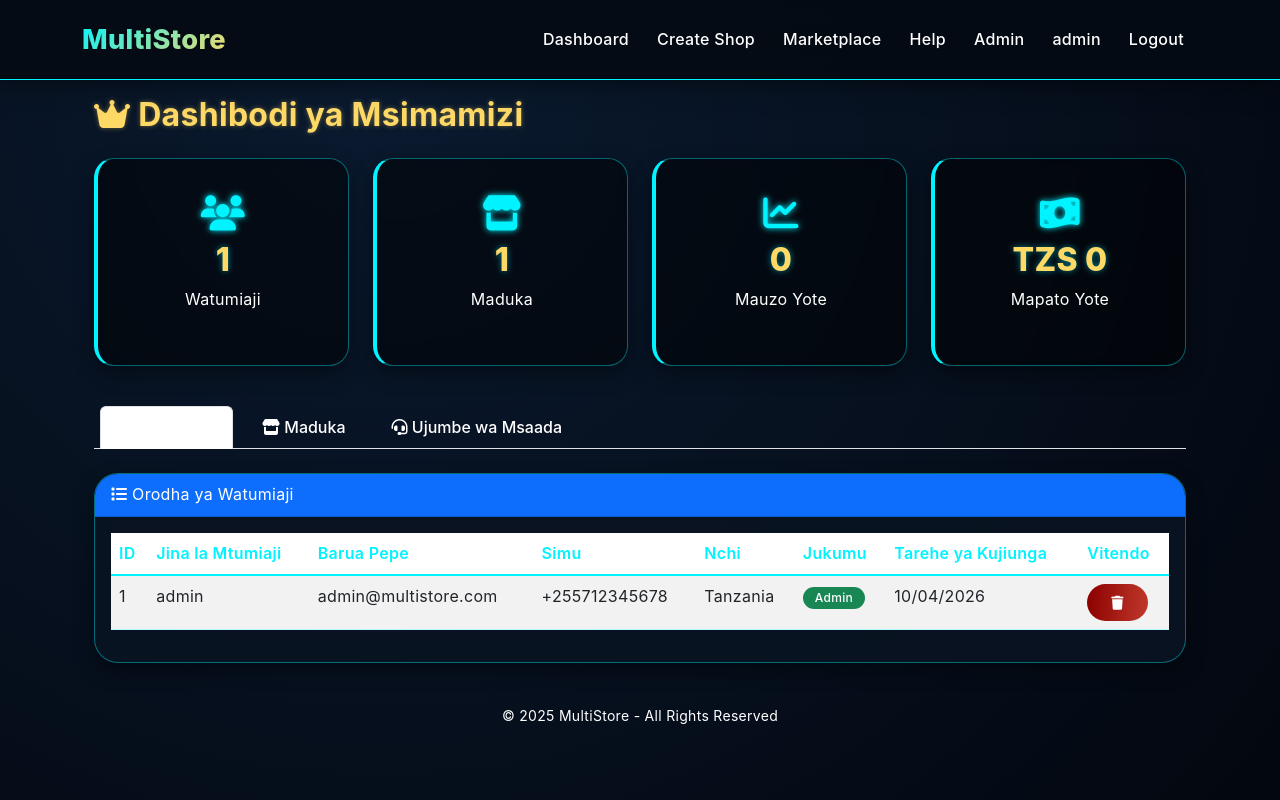
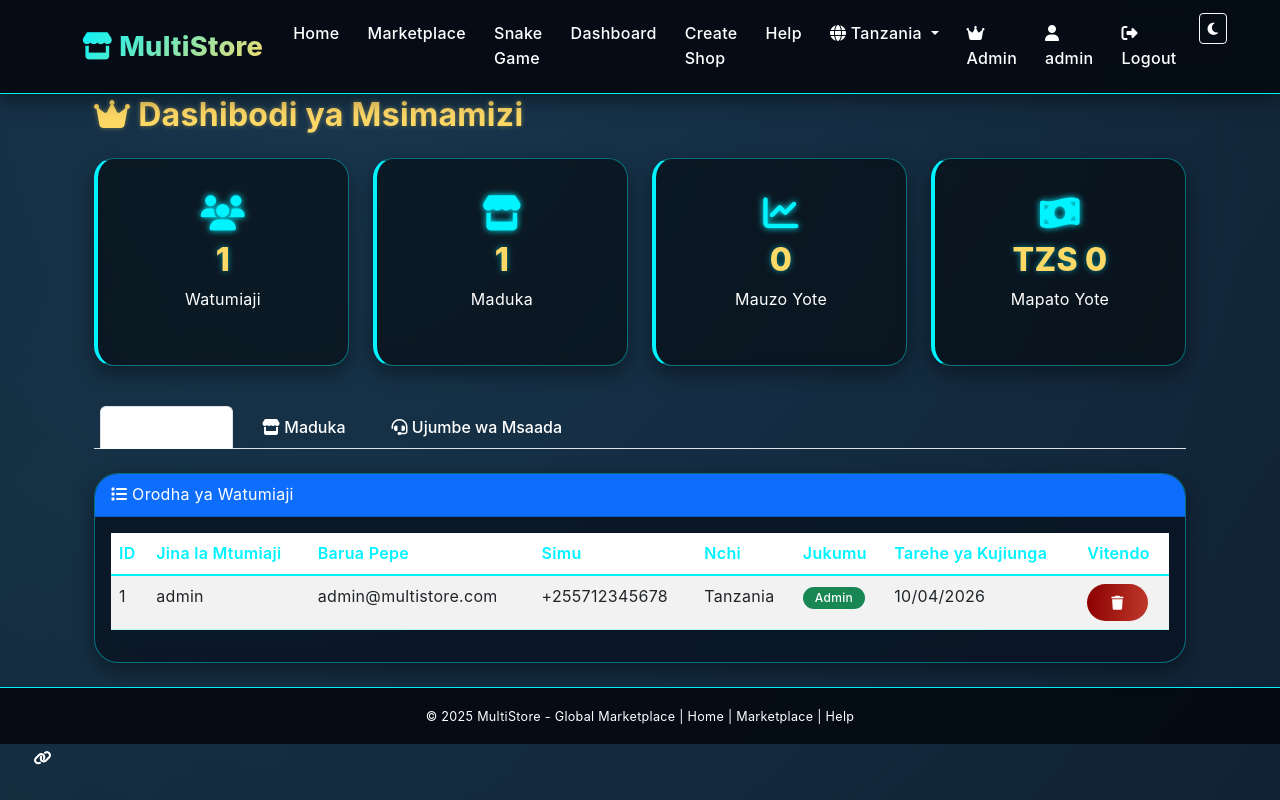
Before and after one commit to nexoratechv1-ctrl/Stocksmart-v2, a Flask app: page /admin in a window 1280 px wide. Run offline with Flask 3, Linux system fonts and the light colour scheme; a user stored in the database is signed in; data comes from the database, SQL or seed files in the repository; data that the repository does not hold is empty.

Commit message:
Update base.html

```diff
--- a/templates/base.html
+++ b/templates/base.html
@@ -1,51 +1,148 @@
 <!DOCTYPE html>
-<html lang="en">
+<html lang="{{ lang }}">
 <head>
     <meta charset="UTF-8">
-    <meta name="viewport" content="width=device-width, initial-scale=1.0">
-    <title>MultiStore</title>
+    <meta name="viewport" content="width=device-width, initial-scale=1.0, user-scalable=yes">
+    <meta name="theme-color" content="#1E3A5F">
+    <title>MultiStore - Global Marketplace</title>
+    <!-- Bootstrap 5 + Icons -->
     <link href="https://cdn.jsdelivr.net/npm/bootstrap@5.3.0/dist/css/bootstrap.min.css" rel="stylesheet">
     <link rel="stylesheet" href="https://cdnjs.cloudflare.com/ajax/libs/font-awesome/6.4.0/css/all.min.css">
+    <!-- Custom CSS -->
     <link rel="stylesheet" href="{{ url_for('static', filename='css/style.css') }}">
 </head>
 <body>
+
+    <!-- Animated background (from style.css) -->
+    <div class="animated-bg"></div>
+
+    <!-- Navigation Bar -->
     <nav class="navbar navbar-expand-lg fixed-top">
         <div class="container">
-            <a class="navbar-brand" href="{{ url_for('index') }}">MultiStore</a>
+            <a class="navbar-brand" href="{{ url_for('index') }}">
+                <i class="fas fa-store"></i> MultiStore
+            </a>
             <button class="navbar-toggler" type="button" data-bs-toggle="collapse" data-bs-target="#navbarNav">
                 <span class="navbar-toggler-icon"></span>
             </button>
             <div class="collapse navbar-collapse" id="navbarNav">
                 <ul class="navbar-nav ms-auto">
+                    <!-- Public links -->
+                    <li class="nav-item"><a class="nav-link" href="{{ url_for('index') }}">Home</a></li>
+                    <li class="nav-item"><a class="nav-link" href="{{ url_for('marketplace') }}">Marketplace</a></li>
+                    <li class="nav-item"><a class="nav-link" href="{{ url_for('snake_game') }}">Snake Game</a></li>
+
                     {% if current_user.is_authenticated %}
+                        <!-- User links -->
                         <li class="nav-item"><a class="nav-link" href="{{ url_for('dashboard') }}">Dashboard</a></li>
                         <li class="nav-item"><a class="nav-link" href="{{ url_for('create_shop') }}">Create Shop</a></li>
-                        <li class="nav-item"><a class="nav-link" href="{{ url_for('marketplace') }}">Marketplace</a></li>
                         <li class="nav-item"><a class="nav-link" href="{{ url_for('helpdesk') }}">Help</a></li>
+
+                        <!-- Language Switcher Dropdown -->
+                        <li class="nav-item dropdown">
+                            <a class="nav-link dropdown-toggle" href="#" id="countryDropdown" role="button" data-bs-toggle="dropdown">
+                                <i class="fas fa-globe"></i> {{ current_user.country if current_user.is_authenticated else 'Tanzania' }}
+                            </a>
+                            <ul class="dropdown-menu dropdown-menu-end">
+                                {% for country in COUNTRIES.keys() %}
+                                <li><a class="dropdown-item" href="{{ url_for('set_country', country=country) }}">{{ country }}</a></li>
+                                {% endfor %}
+                            </ul>
+                        </li>
+
+                        <!-- Admin panel link (visible only to admins) -->
                         {% if current_user.is_admin %}
-                            <li class="nav-item"><a class="nav-link" href="{{ url_for('admin_dashboard') }}">Admin</a></li>
+                        <li class="nav-item"><a class="nav-link" href="{{ url_for('admin_dashboard') }}"><i class="fas fa-crown"></i> Admin</a></li>
                         {% endif %}
-                        <li class="nav-item"><a class="nav-link" href="{{ url_for('profile') }}">{{ current_user.username }}</a></li>
-                        <li class="nav-item"><a class="nav-link" href="{{ url_for('logout') }}">Logout</a></li>
+
+                        <!-- Profile & Logout -->
+                        <li class="nav-item"><a class="nav-link" href="{{ url_for('profile') }}"><i class="fas fa-user"></i> {{ current_user.username }}</a></li>
+                        <li class="nav-item"><a class="nav-link" href="{{ url_for('logout') }}"><i class="fas fa-sign-out-alt"></i> Logout</a></li>
                     {% else %}
-                        <li class="nav-item"><a class="nav-link" href="{{ url_for('login') }}">Login</a></li>
-                        <li class="nav-item"><a class="nav-link" href="{{ url_for('register') }}">Register</a></li>
+                        <!-- Public auth links -->
+                        <li class="nav-item"><a class="nav-link" href="{{ url_for('login') }}"><i class="fas fa-key"></i> Login</a></li>
+                        <li class="nav-item"><a class="nav-link" href="{{ url_for('register') }}"><i class="fas fa-user-plus"></i> Register</a></li>
                     {% endif %}
+
+                    <!-- Dark Mode Toggle -->
+                    <li class="nav-item">
+                        <button class="dark-mode-toggle btn btn-sm btn-outline-light ms-2" id="darkModeToggle">
+                            <i class="fas fa-moon"></i>
+                        </button>
+                    </li>
                 </ul>
             </div>
         </div>
     </nav>
+
+    <!-- Main Content Container -->
     <main class="container mt-5 pt-4">
         {% with messages = get_flashed_messages(with_categories=true) %}
             {% for category, message in messages %}
-                <div class="alert alert-{{ category }} alert-dismissible fade show">{{ message }}<button type="button" class="btn-close" data-bs-dismiss="alert"></button></div>
+                <div class="alert alert-{{ category }} alert-dismissible fade show" role="alert">
+                    {{ message }}
+                    <button type="button" class="btn-close" data-bs-dismiss="alert"></button>
+                </div>
             {% endfor %}
         {% endwith %}
+
         {% block content %}{% endblock %}
     </main>
-    <footer class="text-center py-3 mt-4">
-        <small>&copy; 2025 MultiStore - All Rights Reserved</small>
+
+    <!-- Footer -->
+    <footer class="footer text-center py-3 mt-4">
+        <div class="container">
+            <small>&copy; 2025 MultiStore - Global Marketplace |
+                <a href="{{ url_for('index') }}" class="text-light">Home</a> |
+                <a href="{{ url_for('marketplace') }}" class="text-light">Marketplace</a> |
+                <a href="{{ url_for('helpdesk') }}" class="text-light">Help</a>
+            </small>
+        </div>
     </footer>
+
+    <!-- Scripts -->
     <script src="https://cdn.jsdelivr.net/npm/bootstrap@5.3.0/dist/js/bootstrap.bundle.min.js"></script>
+    <script src="{{ url_for('static', filename='js/main.js') }}"></script>
+
+    <!-- Floating Copy Link Button (global) -->
+    <script>
+        function copyPageUrl() {
+            const url = window.location.href;
+            navigator.clipboard.writeText(url).then(() => {
+                alert("Link copied to clipboard! Share with others.");
+            }).catch(() => {
+                alert("Failed to copy link.");
+            });
+        }
+
+        // Create floating copy button
+        const copyBtn = document.createElement('button');
+        copyBtn.innerHTML = '<i class="fas fa-link"></i>';
+        copyBtn.className = 'btn btn-outline-light btn-sm rounded-circle position-fixed';
+        copyBtn.style.bottom = '20px';
+        copyBtn.style.left = '20px';
+        copyBtn.style.zIndex = '1000';
+        copyBtn.style.width = '45px';
+        copyBtn.style.height = '45px';
+        copyBtn.style.borderRadius = '50%';
+        copyBtn.style.backgroundColor = 'var(--accent)';
+        copyBtn.style.border = 'none';
+        copyBtn.style.color = '#fff';
+        copyBtn.onclick = copyPageUrl;
+        document.body.appendChild(copyBtn);
+
+        // Dark mode toggle logic
+        const toggleBtn = document.getElementById('darkModeToggle');
+        if (localStorage.getItem('theme') === 'light') {
+            document.body.classList.add('light-mode');
+            toggleBtn.innerHTML = '<i class="fas fa-sun"></i>';
+        }
+        toggleBtn.addEventListener('click', () => {
+            document.body.classList.toggle('light-mode');
+            const isLight = document.body.classList.contains('light-mode');
+            localStorage.setItem('theme', isLight ? 'light' : 'dark');
+            toggleBtn.innerHTML = isLight ? '<i class="fas fa-sun"></i>' : '<i class="fas fa-moon"></i>';
+        });
+    </script>
 </body>
-                            </html>
+    </html>
```
